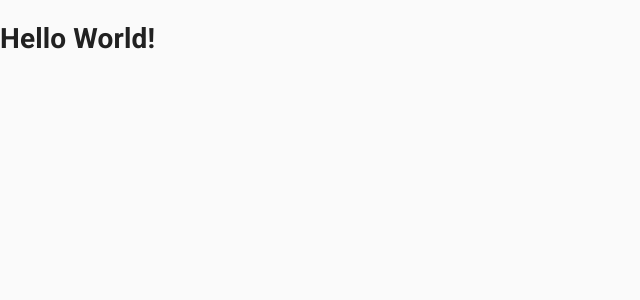
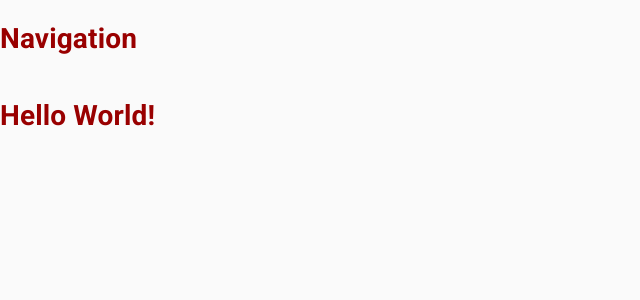
Before and after one commit to JustinStoddard/thisjustin-tech, a React (Create React App) app: page / in a window 1280 px wide. Shown: the top 300 px of the page, without its empty margins (0-640 px from the left). Built offline with nearby package versions, Linux system fonts and the light colour scheme.

Commit message:
Added routes

```diff
--- a/src/Components/App.js
+++ b/src/Components/App.js
@@ -5,14 +5,33 @@ import Home from './Home/Home';
 import Resume from './Resume/Resume';
 import Spacex from './Spacex/Spacex';
 import Pokemon from './Pokemon/Pokemon';
+import VirtualBusinessCard from './VirtualBusinessCard/VirtualBusinessCard';
 import Theme from './Theme';
 import { CssBaseline, ThemeProvider, Grid } from '@material-ui/core';
 
 const App = () => {
+  const isOnVirtualBusinessCardRoute = window.location.pathname === "/virtual-businesscard";
+
   return (
     <ThemeProvider theme={Theme}>
       <CssBaseline />
-      <h1>Hello World!</h1>
+      <Router>
+        <Switch>
+          {isOnVirtualBusinessCardRoute ? (
+            <Route exact path="/virtual-businesscard" component={VirtualBusinessCard} />
+          ) : (
+            <Grid container>
+              <Grid xs={12}>
+                <Navigation />
+              </Grid>
+              <Grid xs={12}>
+                <Route exact path="/" component={Home} />
+                <Route exact path="/home" component={Home} />
+              </Grid>
+            </Grid>
+          )}
+        </Switch>
+      </Router>
     </ThemeProvider>
   );
 };
```
